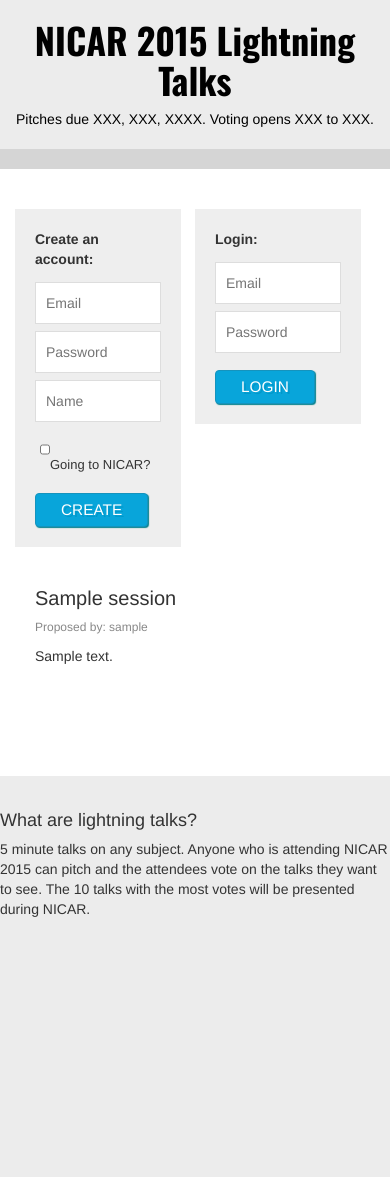
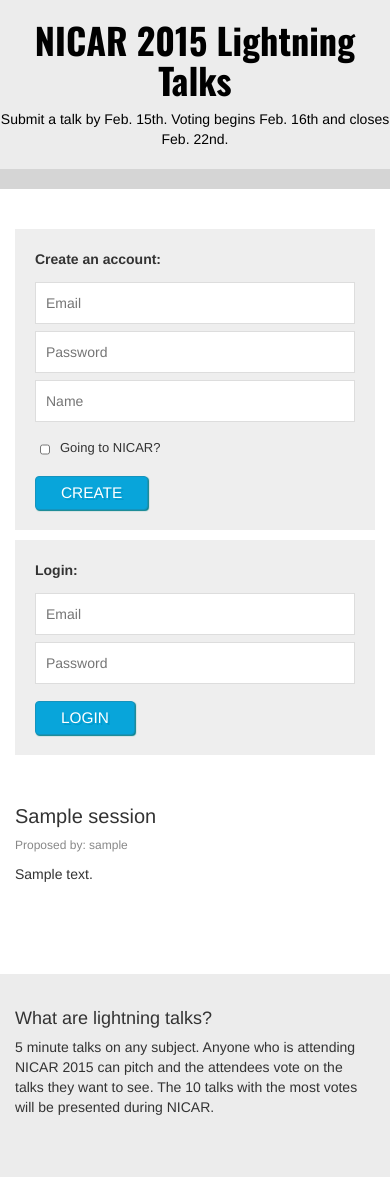
Before and after one commit to ireapps/lightning-talks, a Flask app: template templates/session_list.html in a window 390 px wide. Before the commit the page ends 917 px from the top, so only its background shows below. Run offline with Flask 2, Linux system fonts and the light colour scheme; the template is opened without the code that fills it: most values are stand-ins (such as "Sample title", 1, 10 or a date in 2020); some libraries are stand-ins or nearby versions.

Commit message:
fully responsive wut wut

```diff
--- a/app.py
+++ b/app.py
@@ -13,7 +13,7 @@
 
 app = Flask(__name__)
 
-@app.route('/index.html')
+@app.route('/')
 def index():
     if settings.VOTING:
 
--- a/templates/base.html
+++ b/templates/base.html
@@ -21,7 +21,7 @@
       <div class="row user-status">
         <div class="left">
           <h1>NICAR 2015 Lightning Talks</h1>
-          <p>Pitches due XXX, XXX, XXXX. Voting opens XXX to XXX.</p>
+          <p>Submit a talk by Feb. 15th. Voting begins Feb. 16th and closes Feb. 22nd.</p>
         </div>
       </div>
     </div>
@@ -34,14 +34,14 @@
         {% if VOTING == True %}
         <div class="right">
           Sort by:
-            <a href="" onclick="tinysort('.all-sessions>.session',{order:'rand'}); return false;">random</a>,
-            <a href="" onclick="tinysort('.all-sessions>.session',{data:'title'}); return false;">alpha</a> or
-            <a href="" onclick="tinysort('.all-sessions>.session',{data:'votes', order:'desc'}); return false;">most popular</a>
+            <a href="" onclick="tinysort('.all-sessions>.session',{order:'rand'}); return false;">Random</a>,
+            <a href="" onclick="tinysort('.all-sessions>.session',{data:'title'}); return false;">Alphabetical</a> or
+            <a href="" onclick="tinysort('.all-sessions>.session',{data:'votes', order:'desc'}); return false;">Most Popular</a>
         </div>
         {% endif %}
       </div>
     </div>
-    <div class="container">
+    <div class="lt-container">
 
       <div class="logged-status">
         <div id="logged-out">
@@ -96,6 +96,10 @@
 
         <h4>Still need inspiration?</h4>
         <p>Spend the next 45 minutes <a href="https://ire.org/conferences/nicar-2014/lightning/">watching the lightning talks from 2014</a>!</p>
+
+        <h4>Want help? Still need convincing?</h4>
+        <p><a href="https://medium.com/@sisiwei/2015-will-be-the-year-you-pitch-a-nicar-lightning-talk-dd293e5d78ca">Sisi makes the argument for why you should pitch a talk, and what she'll do to help</a>.</p>
+
         {% endif %}
       </div>
     </footer>
--- a/templates/static/site.css
+++ b/templates/static/site.css
@@ -2,6 +2,13 @@
 
 .row {
     margin: 0 0 0 0;
+}
+
+.lt-container {
+    width: 100%;
+    max-width: 800px;
+    padding: 0px;
+    margin: 0 auto;
 }
 
 h1 {
@@ -30,7 +37,7 @@
 .top.sorting {
     background-color: #d5d5d5;
     color: black;
-    padding: 10px 0;
+    padding: 10px 20px;
 }
 
 .inside {
@@ -45,8 +52,6 @@
     color: white;
     padding: 10px 0;
 }
-
-
 
 .user-status {
     color: #000;
@@ -76,7 +81,7 @@
 }
 
 .session {
-    margin: 20px;
+    margin: 20px 0px;
     border-bottom: 1px solid #EEE;
     padding: 0 0 10px;
 }
@@ -94,7 +99,7 @@
 }
 
 .content-box {
-    width: 89%;
+    max-width: 89%;
     float: left;
 }
 
@@ -112,6 +117,7 @@
     width: 8%;
     float: left;
     margin-right: 3%;
+    min-width: 60px;
 }
 
 .votes-box .count {
@@ -135,9 +141,9 @@
     width: 40px;
 }
 
-div.mine .author {
+/*div.mine .author {
     border: 1px solid red;
-}
+}*/
 
 footer {
     margin: 50px 0 0 0;
@@ -158,14 +164,6 @@
 
 .cf:after {
     clear: both;
-}
-
-@media (min-width: 1200px){
-    .container {
-        width: 100%;
-        max-width: 800px;
-        padding: 0px;
-    }
 }
 
 /* Propose a talk ---------------- */
@@ -290,3 +288,44 @@
 #submit-login-s {
     margin-top: 10px;
 }
+
+
+
+@media only screen and (max-width : 991px) {
+    .content-box { width: 87%; }
+}
+
+@media only screen and (max-width : 800px) {
+    .lt-container, .footer-content { padding: 0 15px; }
+}
+
+@media only screen and (max-width : 685px) {
+    .content-box { width: 85%; }
+}
+
+@media only screen and (max-width : 600px) {
+
+    .top .login-container #logged-in {
+        float: none;
+        width: 100%;
+        text-align: center;
+        margin-bottom: 4px;
+    }
+
+    .top .login-container .right {
+        float: none;
+        text-align: center;
+        width: 100%;
+    }
+
+}
+
+
+@media only screen and (max-width : 550px) {
+    .content-box { width: 77%; }
+    .create-account, .login-box {
+        width: 100%;
+        margin: 0 0 10px 0;
+        float: none;
+    }
+}
```
